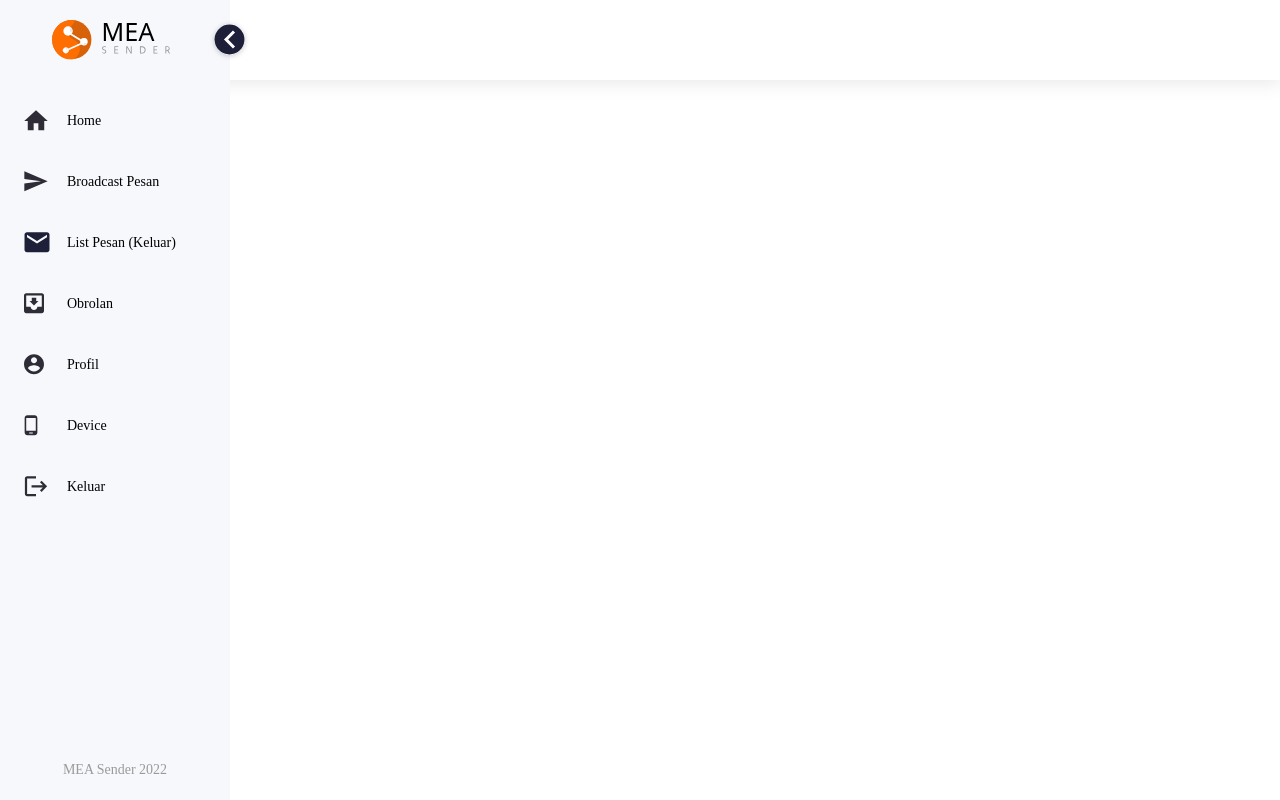
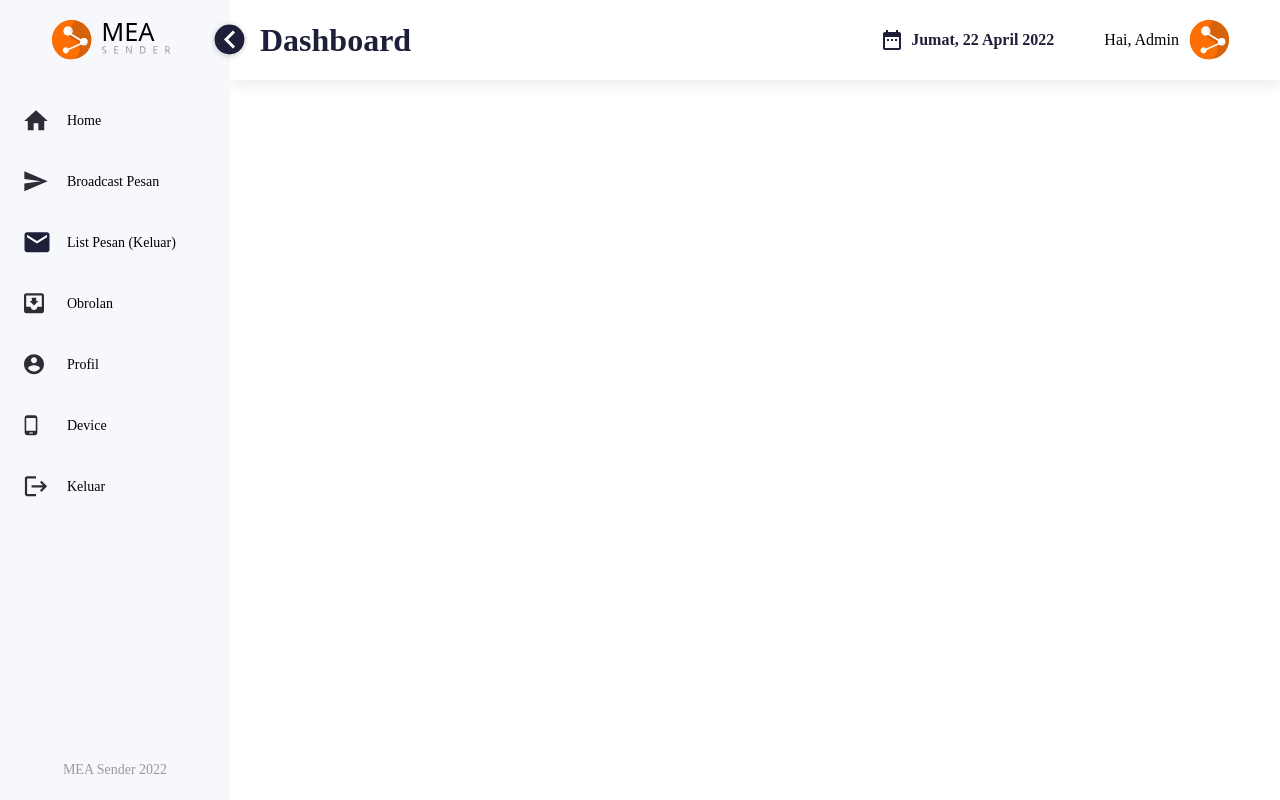
Before and after one commit to nandazman/test-sender, a Next.js app: page / in a window 1280 px wide. Built offline with nearby package versions, Linux system fonts and the light colour scheme; a web font is replaced by a local one.

Commit message:
finish navigation

```diff
--- a/package.json
+++ b/package.json
@@ -10,6 +10,7 @@
   },
   "dependencies": {
     "classnames": "^2.3.1",
+    "dayjs": "^1.11.1",
     "next": "12.1.5",
     "react": "18.0.0",
     "react-dom": "18.0.0"
--- /dev/null
+++ b/src/components/date.jsx
@@ -0,0 +1,8 @@
+import dayjs from "dayjs";
+import "dayjs/locale/id";
+
+export default function Date({ date }) {
+  dayjs.locale("id");
+  const dateString = dayjs(date).locale("id").format("dddd, DD MMMM YYYY");
+  return <time dateTime={dateString}>{dateString}</time>;
+}
--- /dev/null
+++ b/src/components/icons/calendar.jsx
@@ -0,0 +1,17 @@
+export default function CalendarIcon() {
+  return (
+    <svg
+      width="18"
+      height="20"
+      viewBox="0 0 18 20"
+      fill="none"
+      xmlns="http://www.w3.org/2000/svg"
+    >
+      <path
+        d="M6 9H4V11H6V9ZM10 9H8V11H10V9ZM14 9H12V11H14V9ZM16 2H15V0H13V2H5V0H3V2H2C0.89 2 0.00999999 2.9 0.00999999 4L0 18C0 19.1 0.89 20 2 20H16C17.1 20 18 19.1 18 18V4C18 2.9 17.1 2 16 2ZM16 18H2V7H16V18Z"
+        fill="#1D2038"
+      />
+    </svg>
+  );
+
+}
--- a/src/components/layout/navigation-left.jsx
+++ b/src/components/layout/navigation-left.jsx
@@ -1,7 +1,6 @@
+import cn from "classnames";
 import style from "./navigation-left.module.scss";
 
 export default function NavigationLeft() {
-  return <div className={style.left}>
-
-  </div>
+  return <div className={cn(style.left, "text-h3")}>Dashboard</div>;
 }
--- a/src/components/layout/navigation-left.module.scss
+++ b/src/components/layout/navigation-left.module.scss
@@ -1,3 +1,3 @@
 .left {
-
+  @apply font-bold;
 }
--- /dev/null
+++ b/src/components/layout/navigation-right.jsx
@@ -0,0 +1,19 @@
+import Date from "../date";
+import CalendarIcon from "../icons/calendar";
+import LogoIcon from "../icons/logo";
+import style from "./navigation-right.module.scss";
+
+export default function NavigationRight() {
+  return (
+    <div className={style.right}>
+      <div className="flex items-center gap-x-2.5">
+        <CalendarIcon />
+        <Date />
+      </div>
+      <div className="flex items-center gap-x-2.5">
+        <span className="font-normal text-black">Hai, Admin</span>
+        <LogoIcon hideText />
+      </div>
+    </div>
+  );
+}
--- /dev/null
+++ b/src/components/layout/navigation-right.module.scss
@@ -0,0 +1,3 @@
+.right {
+  @apply font-semibold flex items-center gap-x-50px;
+}
--- a/src/components/layout/navigation.jsx
+++ b/src/components/layout/navigation.jsx
@@ -1,10 +1,22 @@
+import cn from "classnames";
 import { memo } from "react";
+import NavigationLeft from "./navigation-left";
+import NavigationRight from "./navigation-right";
 import style from "./navigation.module.scss";
 
-function NavigationBar() {
-  return <nav className={style.nav}>
-
-  </nav>
+function NavigationBar({ menuOpened }) {
+  return (
+    <nav
+      className={cn(
+        style.nav,
+        { [style.opened]: menuOpened },
+        { [style.closed]: !menuOpened }
+      )}
+    >
+      <NavigationLeft />
+      <NavigationRight />
+    </nav>
+  );
 }
 
 export default memo(NavigationBar)
--- a/src/components/layout/navigation.module.scss
+++ b/src/components/layout/navigation.module.scss
@@ -1,4 +1,10 @@
 .nav {
-  @apply bg-white text-dark-blue drop-shadow-[1px_3px_9px_rgba(0,0,0,0.09)];
+  @apply bg-white text-dark-blue drop-shadow-[1px_3px_9px_rgba(0,0,0,0.09)] pl-30px pr-50px flex justify-between items-center;
   height: 80px;
+  &.opened {
+    margin-left: 230px;
+  }
+  &.closed {
+    margin-left: 100px;
+  }
 }
--- a/tailwind.config.js
+++ b/tailwind.config.js
@@ -71,7 +71,10 @@ module.exports = {
       "semi-normal": "0.875rem",
       small: "0.75rem",
       caption: "0.625rem",
+      h1: "48px",
       h2: "40px",
+      h3: "32px",
+      h4: "25px",
     },
   },
   plugins: [],
```
Also changed, not shown: 1 other file (tests, documents, lock files or other folders).
